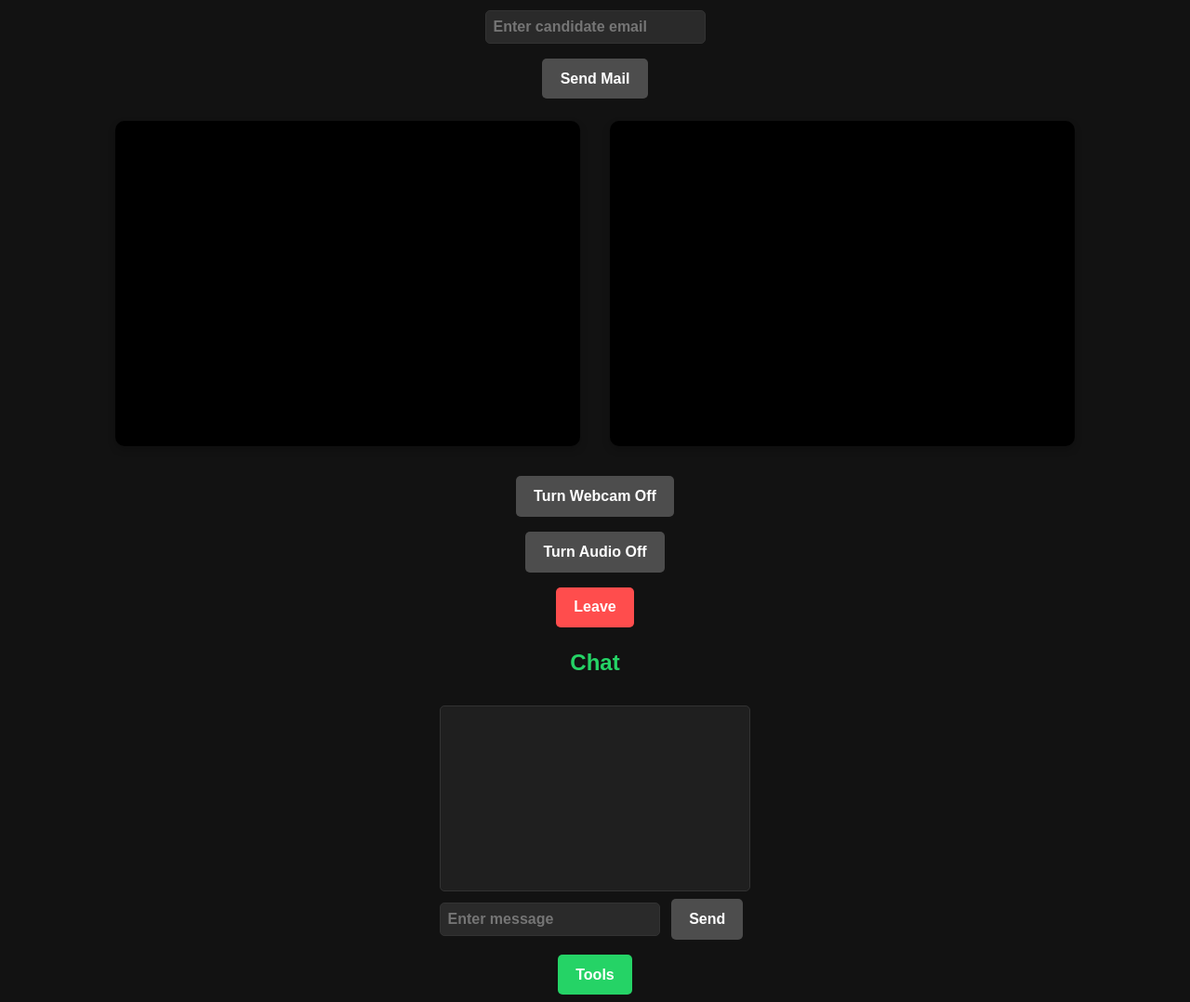
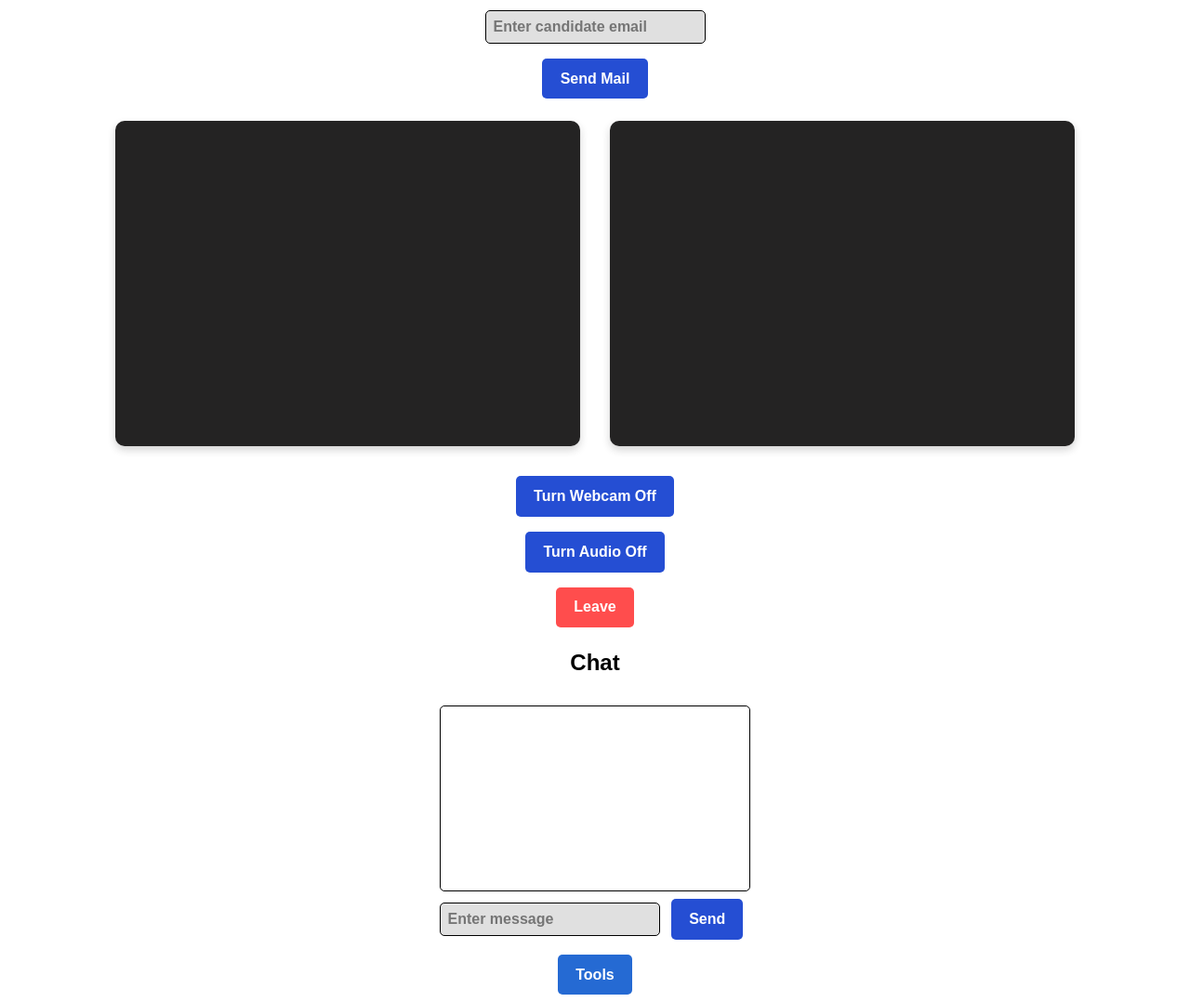
Before and after one commit to rahulpihub/Meet, a website built with Vite: page index.html in a window 1280 px wide. Shown: the part 340-1418 px from the top of the page at 93% size. Built offline with nearby package versions, Linux system fonts and the light colour scheme; some packages are replaced by stand-ins of ours; a web font is replaced by a local one.

Commit message:
UI Changed

```diff
--- a/index.html
+++ b/index.html
@@ -7,7 +7,7 @@
   <title>SNS Meet Development</title>
 </head>
 <body>
-  <h2>INTERVIEW</h2>
+  <h2>SNS MEET</h2>
   <input id="usernameInput" placeholder="Enter your username" />
   <button id="webcamButton">Create Meeting</button>
   <button id="callButton" disabled>Create Code</button>
--- a/style.css
+++ b/style.css
@@ -13,15 +13,15 @@ body {
   align-items: center;
   justify-content: center;
   min-height: 100vh;
-  background: #121212;
-  color: #e6e6e6;
+  background: #ffffff;
+  color: #000000;
 }
 
 h2, h3 {
   text-align: center;
   margin: 1rem 0;
   font-weight: bold;
-  color: #25D366;
+  color: #000000;
 }
 
 .videos {
@@ -41,8 +41,8 @@ video {
   width: 500px;
   height: 350px;
   border-radius: 10px;
-  box-shadow: 0 4px 8px rgba(0, 0, 0, 0.2);
-  background: black;
+  box-shadow: 0 4px 8px rgba(34, 34, 34, 0.2);
+  background: rgb(36, 35, 35);
 }
 
 button {
@@ -53,18 +53,18 @@ button {
   border: none;
   border-radius: 5px;
   cursor: pointer;
-  background: #25D366;
+  background: #254ed3;
   color: #ffffff;
   transition: background 0.3s ease, transform 0.2s ease;
 }
 
 button:disabled {
-  background: #4d4d4d;
+  background: #254ed3;
   cursor: not-allowed;
 }
 
 button:hover:not(:disabled) {
-  background: #1ebd5a;
+  background: #1e8bbd;
   transform: scale(1.05);
 }
 
@@ -78,20 +78,20 @@ input {
   font-size: 1rem;
   font-weight: bold;
   border-radius: 5px;
-  border: 1px solid #333;
-  background: #2a2a2a;
-  color: #e6e6e6;
+  border: 1px solid #000000;
+  background: #e0e0e0;
+  color: #000000;
   outline: none;
 }
 
 input:focus {
-  border-color: #25D366;
+  border-color: #f7f7f7;
 }
 
 .username {
   font-size: 1.2rem;
   font-weight: bold;
-  color: #25D366;
+  color: #000000;
   margin-top: 0.5rem;
   font-family: 'Syne Mono', monospace;
 }
@@ -100,12 +100,13 @@ input:focus {
   width: 100%;
   height: 200px;
   overflow-y: scroll;
-  border: 1px solid #333;
+  border: 1px solid #ffffff;
   padding: 10px;
-  background-color: #1f1f1f;
-  color: #e6e6e6;
+  background-color: #ffffff;
+  color: #000000;
   border-radius: 5px;
   margin-top: 1rem;
+  border-color: #000000;
 }
 
 .message {
@@ -123,7 +124,7 @@ input:focus {
   font-size: 1rem;
   font-weight: bold;
   color: #ffffff;
-  background: #25D366;
+  background: #256ad3;
   border: none;
   border-radius: 5px;
   cursor: pointer;
@@ -131,13 +132,13 @@ input:focus {
 }
 
 .dropdown-btn:hover {
-  background: #1ebd5a;
+  background: #1eaabd;
 }
 
 .dropdown-content {
   display: none;
   position: absolute;
-  background-color: #2a2a2a;
+  background-color: #fafafa;
   min-width: 150px;
   border-radius: 5px;
   box-shadow: 0px 8px 16px 0px rgba(0, 0, 0, 0.2);
@@ -148,7 +149,7 @@ input:focus {
 .dropdown-content button {
   display: block;
   background: none;
-  color: #e6e6e6;
+  color: #000000;
   border: none;
   cursor: pointer;
   padding: 5px;
@@ -157,7 +158,7 @@ input:focus {
 }
 
 .dropdown-content button:hover {
-  color: #25D366;
+  color: #25d3d3;
 }
 
 .hidden {
```
Also changed, not shown: 1 other file.
